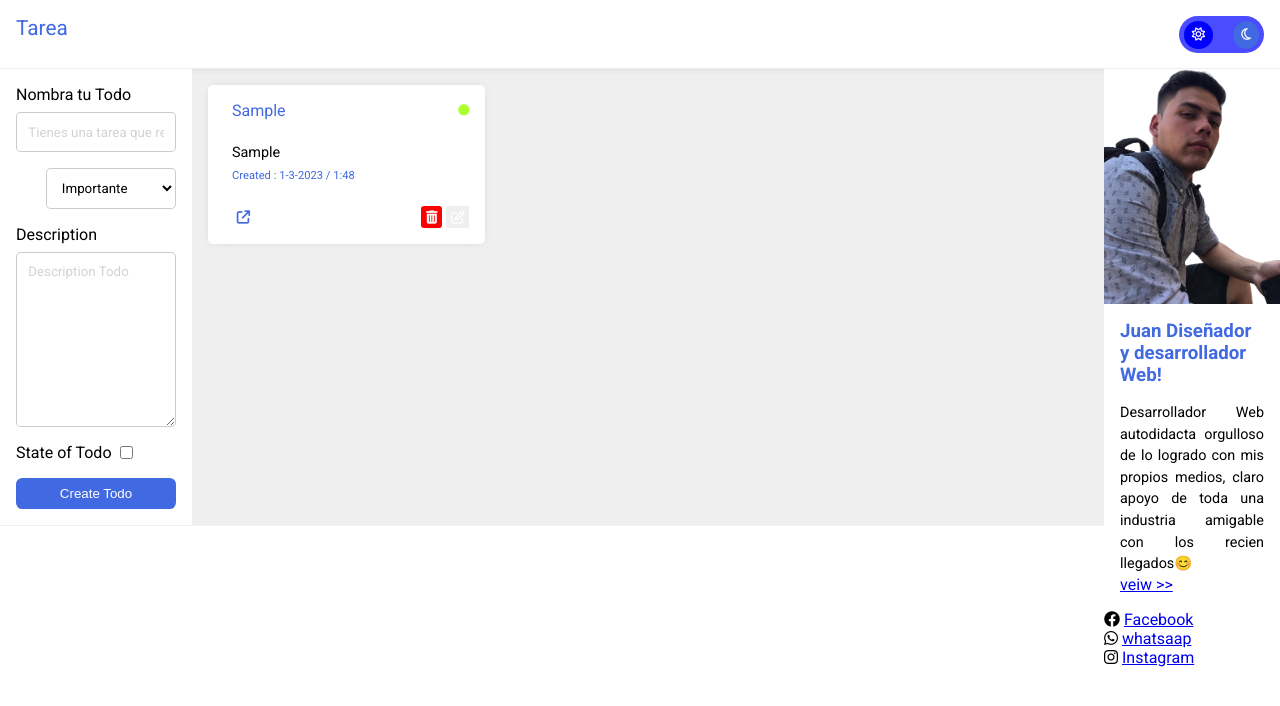
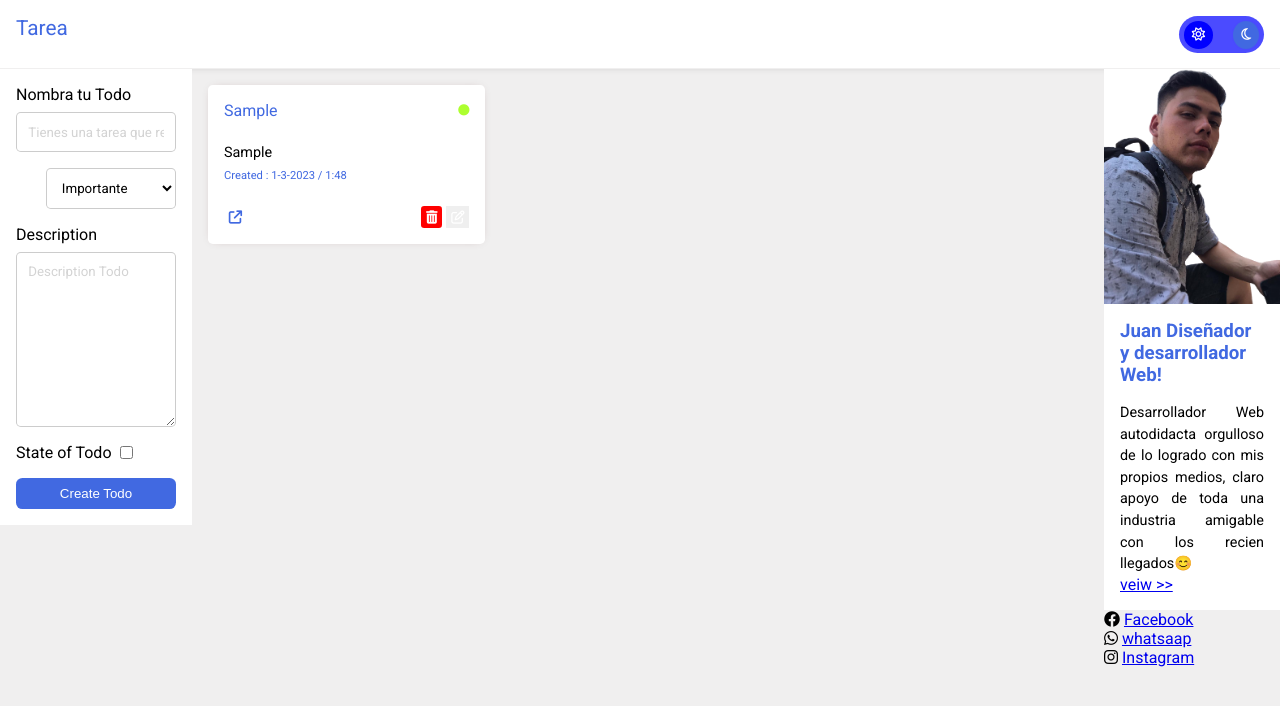
Before and after one commit to websideJuan/CRUD-POO-LocalStorage-TODO_APP, a plain HTML site: page index.html in a window 1280 px wide. Both pictures are taken after typing "Sample", "Sample" into the empty fields and a click on the button "Create Todo". Drawn offline with Linux system fonts and the light colour scheme.

Commit message:
App de todos con  POO, CRUD y LocalStorage v1.1.1

```diff
--- a/src/components/dataBase.js
+++ b/src/components/dataBase.js
@@ -56,7 +56,7 @@ class Todo {
             template_li.querySelector('.todo-card').dataset.id = todo.id
             template_li.querySelector('.todo-title').textContent = todo.title
             template_li.querySelector('.todo-created').textContent = todo.createdTodo
-            template_li.querySelector('.todo-text').innerHTML = todo.description
+            template_li.querySelector('.todo-text').textContent = todo.description
 
 
             const clone = template_li.cloneNode(true)
--- a/style.css
+++ b/style.css
@@ -26,17 +26,6 @@ nav{
     padding:  1rem;
 }
 
-ul{
-    list-style: none;
-}
-
-ul li{
-    padding-left: .5rem;
-}
-
-label{
-    color: black;
-}
 
 .nav_brand{
     -webkit-clip-path: polygon(0% 0%, 75% 0%, 85% 53%, 75% 100%, 0% 100%);
@@ -402,8 +391,7 @@ aside{
         grid-template-columns: repeat(3, minmax(0, 100%));
         align-content: flex-start;
         align-items: start;
-        gap: auto;
-        height: 100%;
+        height: 100vh;
     }
 
     .todo-card{
```
